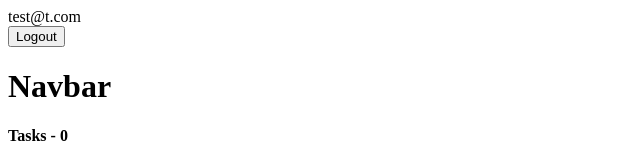
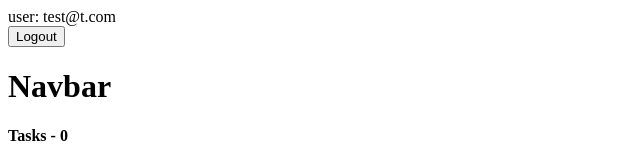
Before and after one commit to fahim041/react-18, a React app: page / in a window 1280 px wide. Both pictures are taken after a click on the button "Login". Shown: the top 160 px of the page, without its empty margins (0-640 px from the left). Built offline with nearby package versions, Linux system fonts and the light colour scheme; the HTML template or start-up script is replaced by a standard one.

Commit message:
Refactor context

```diff
--- a/src/App.tsx
+++ b/src/App.tsx
@@ -1,23 +1,17 @@
-import { useReducer } from 'react';
-import tasksReducer from './state-mangement/reducers/tasksReducer';
 import HomePage from './state-mangement/HomePage';
 import Navbar from './state-mangement/Navbar';
-import TasksContext from './state-mangement/context/TaskContext';
 import LoginStatus from './state-mangement/LoginStatus';
-import AuthContext from './state-mangement/context/AuthContext';
-import authReducer from './state-mangement/reducers/authReducer';
+import AuthProvider from './state-mangement/AuthProvider';
+import TaskProvider from './state-mangement/TaskProvider';
 
 export default function App() {
-  const [tasks, dispatch] = useReducer(tasksReducer, []);
-  const [user, authDispatch] = useReducer(authReducer, '');
-
   return (
-    <AuthContext.Provider value={{ user, dispatch: authDispatch }}>
-      <TasksContext.Provider value={{ tasks, dispatch }}>
+    <AuthProvider>
+      <TaskProvider>
         <LoginStatus />
         <Navbar />
         <HomePage />
-      </TasksContext.Provider>
-    </AuthContext.Provider>
+      </TaskProvider>
+    </AuthProvider>
   );
 }
--- /dev/null
+++ b/src/state-mangement/AuthProvider.tsx
@@ -0,0 +1,19 @@
+import { useReducer } from 'react';
+import authReducer from './reducers/authReducer';
+import AuthContext from './context/AuthContext';
+
+interface Props {
+  children: React.ReactNode;
+}
+
+const AuthProvider = ({ children }: Props) => {
+  const [user, authDispatch] = useReducer(authReducer, '');
+
+  return (
+    <AuthContext.Provider value={{ user, dispatch: authDispatch }}>
+      {children}
+    </AuthContext.Provider>
+  );
+};
+
+export default AuthProvider;
--- a/src/state-mangement/LoginStatus.tsx
+++ b/src/state-mangement/LoginStatus.tsx
@@ -1,13 +1,12 @@
-import { useReducer } from 'react';
-import authReducer from './reducers/authReducer';
+import useAuth from './hooks/useAuth';
 
 const LoginStatus = () => {
-  const [user, dispatch] = useReducer(authReducer, '');
+  const { user, dispatch } = useAuth();
 
   if (user)
     return (
       <div>
-        <span>{user}</span>
+        <span>user: {user}</span>
         <div>
           <button onClick={() => dispatch({ type: 'LOGOUT' })}>Logout</button>
         </div>
--- a/src/state-mangement/TaskList.tsx
+++ b/src/state-mangement/TaskList.tsx
@@ -1,8 +1,7 @@
-import { useContext } from 'react';
-import TasksContext from './context/TaskContext';
+import useTasks from './hooks/useTasks';
 
 const TaskList = () => {
-  const { tasks, dispatch } = useContext(TasksContext);
+  const { tasks, dispatch } = useTasks();
 
   return (
     <>
--- /dev/null
+++ b/src/state-mangement/TaskProvider.tsx
@@ -0,0 +1,19 @@
+import { useReducer } from 'react';
+import tasksReducer from './reducers/tasksReducer';
+import TasksContext from './context/TaskContext';
+
+interface Props {
+  children: React.ReactNode;
+}
+
+const TaskProvider = ({ children }: Props) => {
+  const [tasks, tasksDispatch] = useReducer(tasksReducer, []);
+
+  return (
+    <TasksContext.Provider value={{ tasks, dispatch: tasksDispatch }}>
+      {children}
+    </TasksContext.Provider>
+  );
+};
+
+export default TaskProvider;
--- /dev/null
+++ b/src/state-mangement/hooks/useAuth.ts
@@ -0,0 +1,6 @@
+import { useContext } from 'react';
+import AuthContext from '../context/AuthContext';
+
+const useAuth = () => useContext(AuthContext);
+
+export default useAuth;
--- /dev/null
+++ b/src/state-mangement/hooks/useTasks.ts
@@ -0,0 +1,6 @@
+import { useContext } from 'react';
+import TasksContext from '../context/TaskContext';
+
+const useTasks = () => useContext(TasksContext);
+
+export default useTasks;
```
